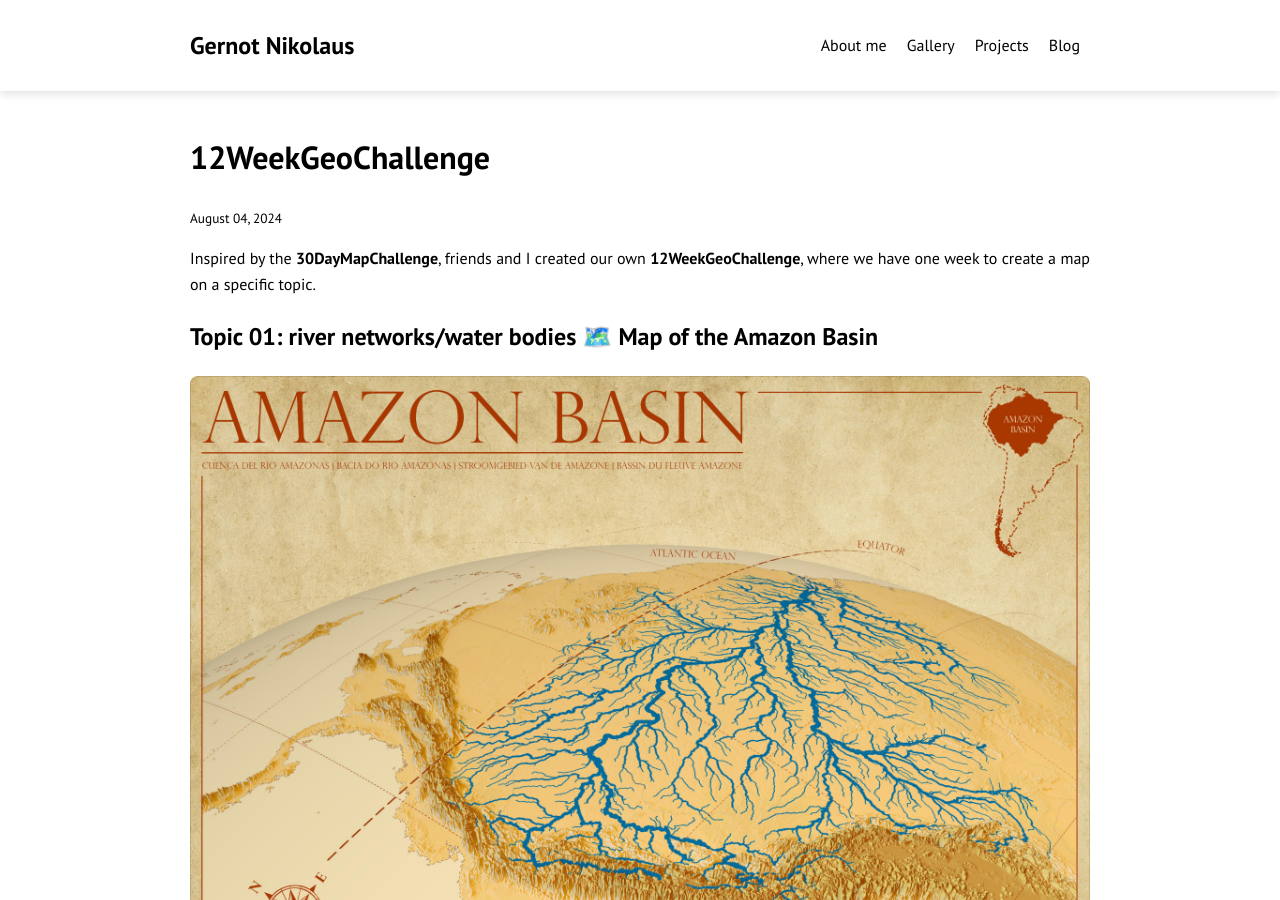
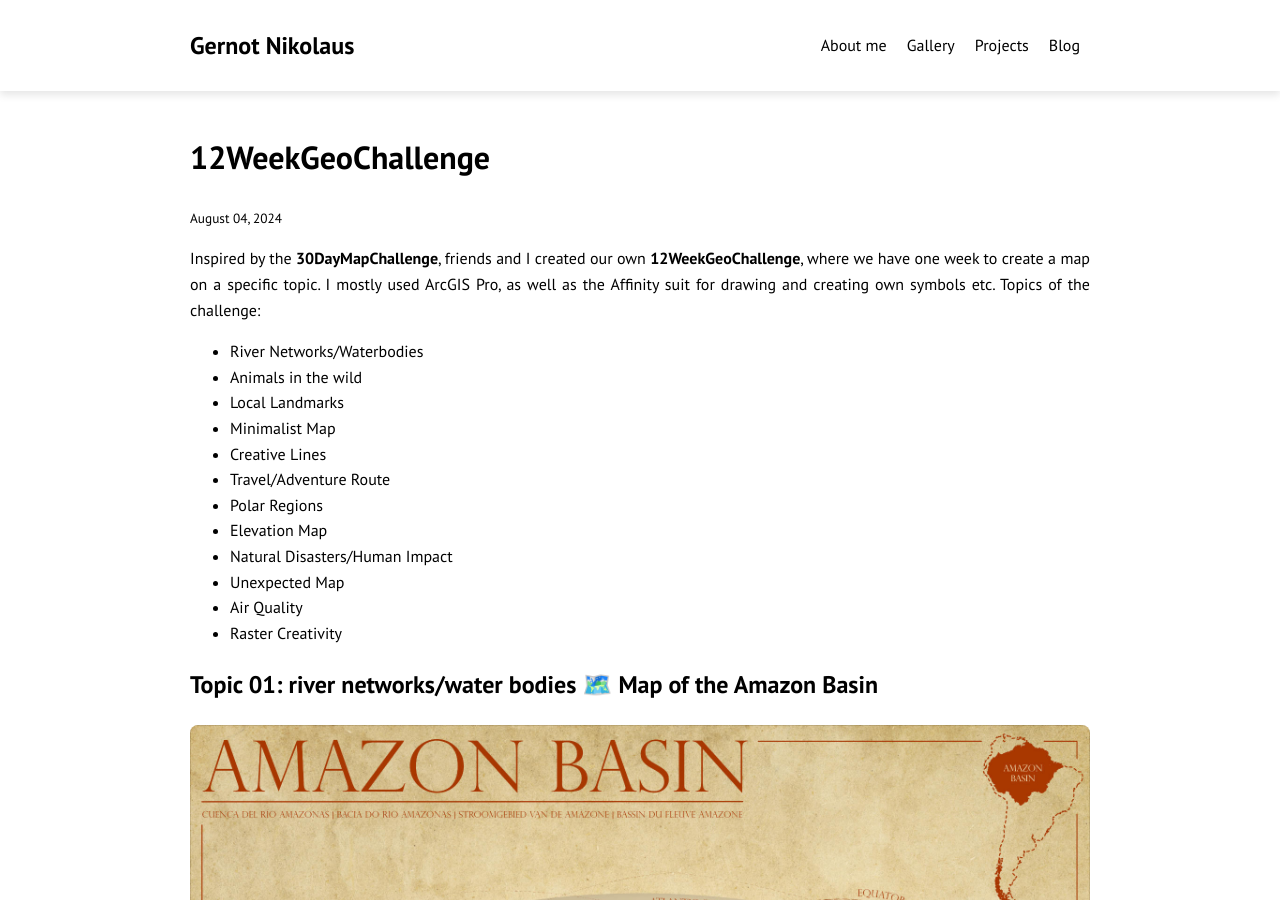
Before and after one commit to gernotnikolaus/gernotnikolaus.github.io, a Jekyll site: the page built from _projects/2024-08-04-12WeekGeoChallenge.md, in a window 1280 px wide and 900 px high. Built offline with Jekyll 4.4.1, drawn with Linux system fonts in a browser that asks for light colours; some of the changed text lies outside the part shown.

Commit message:
adding some text in the 12WeekGeoChallenge

```diff
--- a/_projects/2024-08-04-12WeekGeoChallenge.md
+++ b/_projects/2024-08-04-12WeekGeoChallenge.md
@@ -6,7 +6,20 @@ categories: [projects]
 permalink: /projects/12WeekGeoChallenge
 ---
 
-Inspired by the **30DayMapChallenge**, friends and I created our own **12WeekGeoChallenge**, where we have one week to create a map on a specific topic.
+Inspired by the **30DayMapChallenge**, friends and I created our own **12WeekGeoChallenge**, where we have one week to create a map on a specific topic. I mostly used ArcGIS Pro, as well as the Affinity suit for drawing and creating own symbols etc.
+Topics of the challenge:
+* River Networks/Waterbodies
+* Animals in the wild
+* Local Landmarks
+* Minimalist Map
+* Creative Lines
+* Travel/Adventure Route
+* Polar Regions
+* Elevation Map
+* Natural Disasters/Human Impact
+* Unexpected Map
+* Air Quality
+* Raster Creativity
 
 ## Topic 01: river networks/water bodies 🗺️ Map of the Amazon Basin
 
@@ -23,6 +36,6 @@ Inspired by the **30DayMapChallenge**, friends and I created our own **12WeekGeo
 </div>
 
 
-## Topic 03: Local Landmark 🗺️
+## Topic 03: Local Landmarks 🗺️
 
 More details about the challenge and other maps will be added soon!
```
